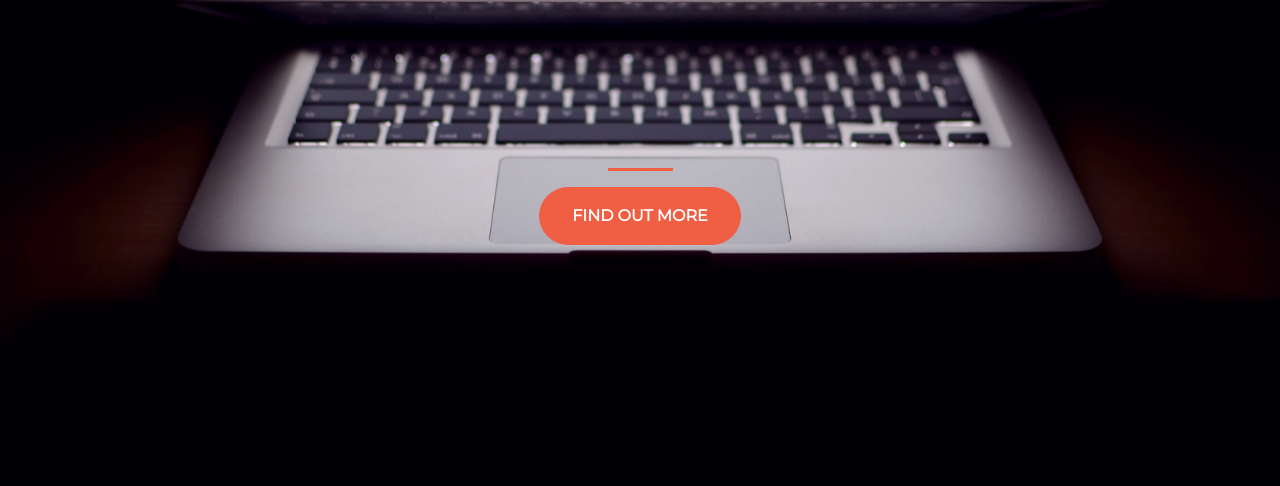
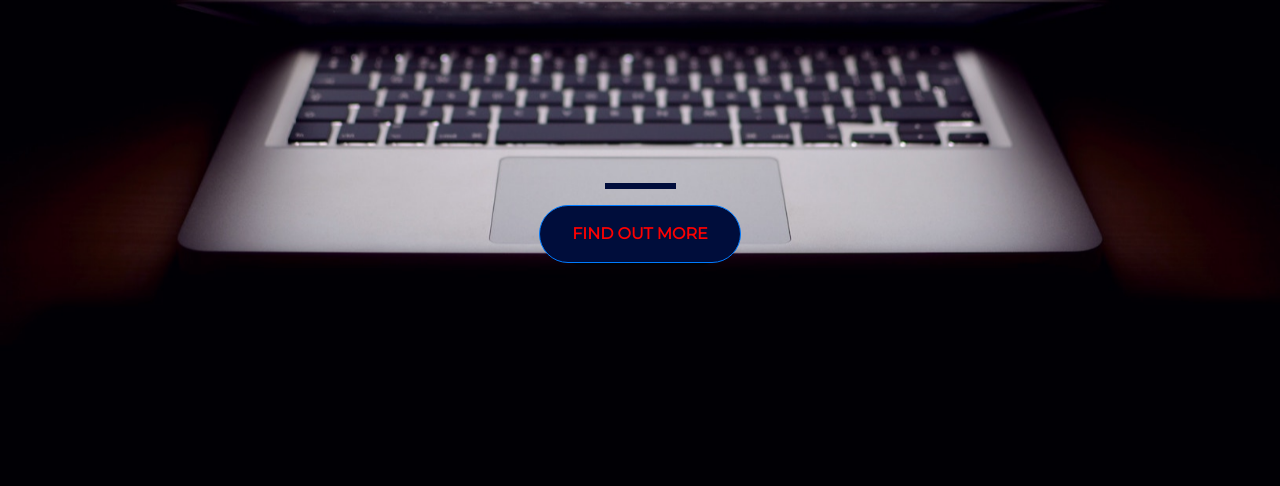
Before and after one commit to myselfarsh/startup-of-the-year, a plain HTML site: page index.html in a window 1280 px wide. Shown: the part 314-800 px from the top of the page. Drawn offline with nearby package versions, Linux system fonts and the light colour scheme.

Commit message:
Add files via upload

```diff
--- a/index.html
+++ b/index.html
@@ -5,12 +5,11 @@
     <!-- Required meta tags -->
     <meta charset="utf-8">
     <meta name="viewport" content="width=device-width, initial-scale=1, shrink-to-fit=no">
-
     <!-- Google Fonts -->
     <link href="https://fonts.googleapis.com/css?family=Montserrat" rel="stylesheet">
-
     <!-- Bootstrap CSS from a CDN. This way you don't have to include the bootstrap file yourself -->
     <link rel="stylesheet" href="https://stackpath.bootstrapcdn.com/bootstrap/4.3.1/css/bootstrap.min.css" integrity="sha384-ggOyR0iXCbMQv3Xipma34MD+dH/1fQ784/j6cY/iJTQUOhcWr7x9JvoRxT2MZw1T" crossorigin="anonymous">
+
     <!-- Your own stylesheet -->
     <link rel="stylesheet" type="text/css" href="style.css">
   </head>
@@ -18,13 +17,15 @@
     <div class="container d-flex align-items-center h-100">
       <div class="row">
         <header class="text-center col-12">
-          <h1 class="text-uppercase"><strong>The biggest startup event of the year</strong></h1>
+          <h1 class="text-uppercase"><stronge>The biggest startup event of the year</stronge></h1>
         </header>
         <div class="buffer col-12"></div>
         <section class="text-center col-12">
           <hr>
-          <button class="btn btn-primary btn-xl">Find out more</button>
-        </section>
+          <a href="https://mailchi.mp/dbff939e170e/startup">
+            <button class="btn btn-primary btn-xl">Find Out More</button>
+          </a>
+      </section>
       </div>
     </div>
   </body>
--- a/style.css
+++ b/style.css
@@ -11,37 +11,60 @@ html {
 }
 
 h1 {
-  font-size: 3rem;
-  color: #e2dbdb;
+	font-size: 3rem;
+	color: #E2DBDB;
 }
 
 hr {
-  border-color: #F05F44;
-  border-width: 3px;
-  max-width: 65px;
+	color: rgba(0,13,59,1);
+	border: solid;
+	border-width: 3px;
+	max-width: 65px;
 }
 
 .buffer {
-  height: 10rem;
+	height: 12rem;
 }
 
 .btn {
-  font-weight: 700;
-  border-radius: 300px;
-  text-transform: uppercase;
+	color: red;
+	font-weight: 700;
+	border-radius: 300px;
+	text-transform: uppercase;
+	transition: all 1s;
+}
+
+.btn:hover {
+	color: red;
+	font-weight: 700;
+	border-radius: 300px;
+	text-transform: uppercase;
+	transform: scale(1.1);
+}
+
+.btn-xl {
+	padding: 1rem 2rem;
 }
 
 .btn-primary {
-  background-color: #F05F44;
-  border-color: #F05F44;
+	background-color: rgba(0,13,59,1);
+	transition: all 1s;
 }
 
 .btn-primary:hover {
-  background-color: #ee4b08;
-  border-color: #ee4b08;
-  border-width: 4px;
+	background-color: rgba(0,13,59,1);
+	border-color: red;
+	transform: scale(1.1);
 }
 
-.btn-xl {
-  padding: 1rem 2rem;
+button {
+	background-color: rgba(0,13,59,1);
+	color: red;
+	transition: all 1s;
 }
+
+button:hover {
+	background-color: rgba(0,13,59,1);
+	color: red;
+	transform: scale(1.1);
+}
```
